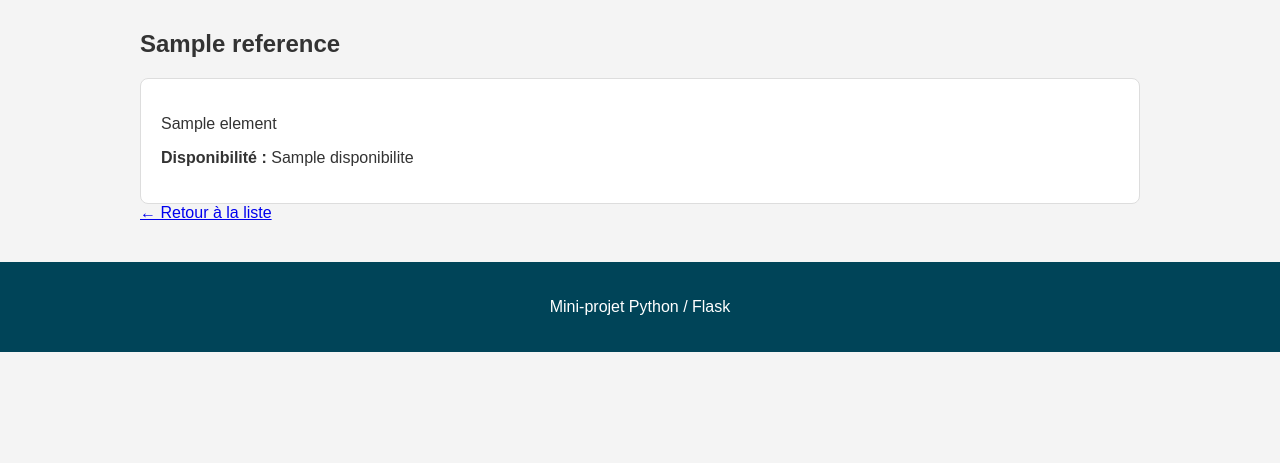
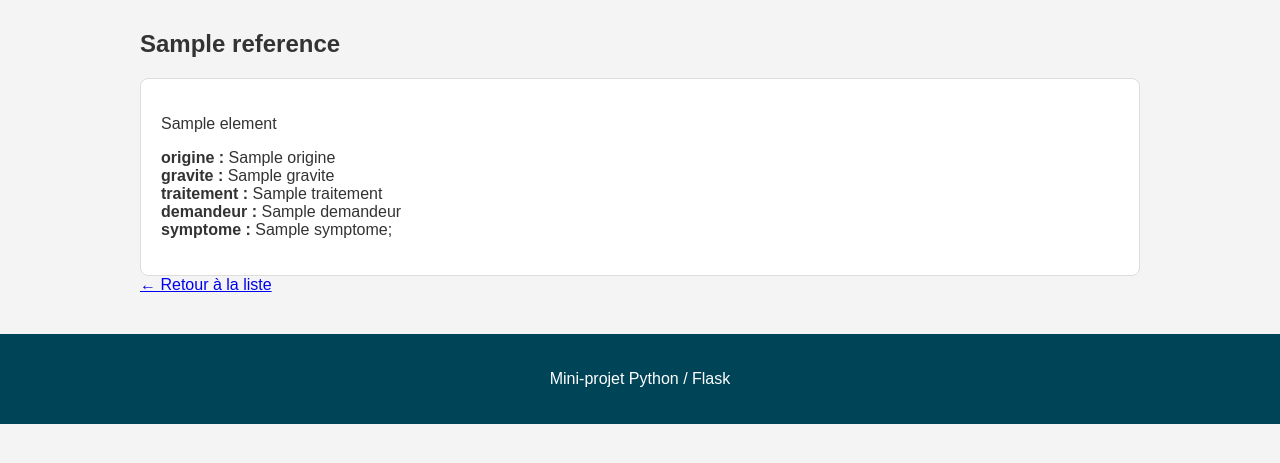
Before and after one commit to crm4784/Suivi-des-incidents-informatiques, a Flask app: template templates/detail.html in a window 1280 px wide. Shown: the part 95-558 px from the top of the page. Run offline with Flask 3, Linux system fonts and the light colour scheme; the template is opened without the code that fills it: most values are stand-ins (such as "Sample title", 1, 10 or a date in 2020).

Commit message:
Mise a jour des donnees JSON dans les templates

```diff
--- a/templates/detail.html
+++ b/templates/detail.html
@@ -13,8 +13,17 @@
     </p>
 
     <p>
-        <strong>Disponibilité :</strong>
-        {{ element.disponibilite }}
+        <strong>origine :</strong>
+        {{ element. origine}}<br>
+                <strong>gravite :</strong>
+        {{ element. gravite}}<br>
+                <strong>traitement :</strong>
+        {{ element.traitement}}<br>
+                <strong>demandeur :</strong>
+        {{ element.demandeur}}<br>
+                <strong>symptome :</strong>
+        {{ element.symptome}};
+
     </p>
 
 </div>
--- a/templates/index.html
+++ b/templates/index.html
@@ -17,9 +17,9 @@
 
     <article class="carte">
 
-        <h3>{{ element.reference }}</h3>
+        <h3>{{ element.id }}</h3>
 
-        <p>{{ element.auteur }}</p>
+        <p>{{ element.numeroTicket }}</p>
 
         <a href="{{ url_for('detail', id=element.id) }}">
             Voir le détail
```
